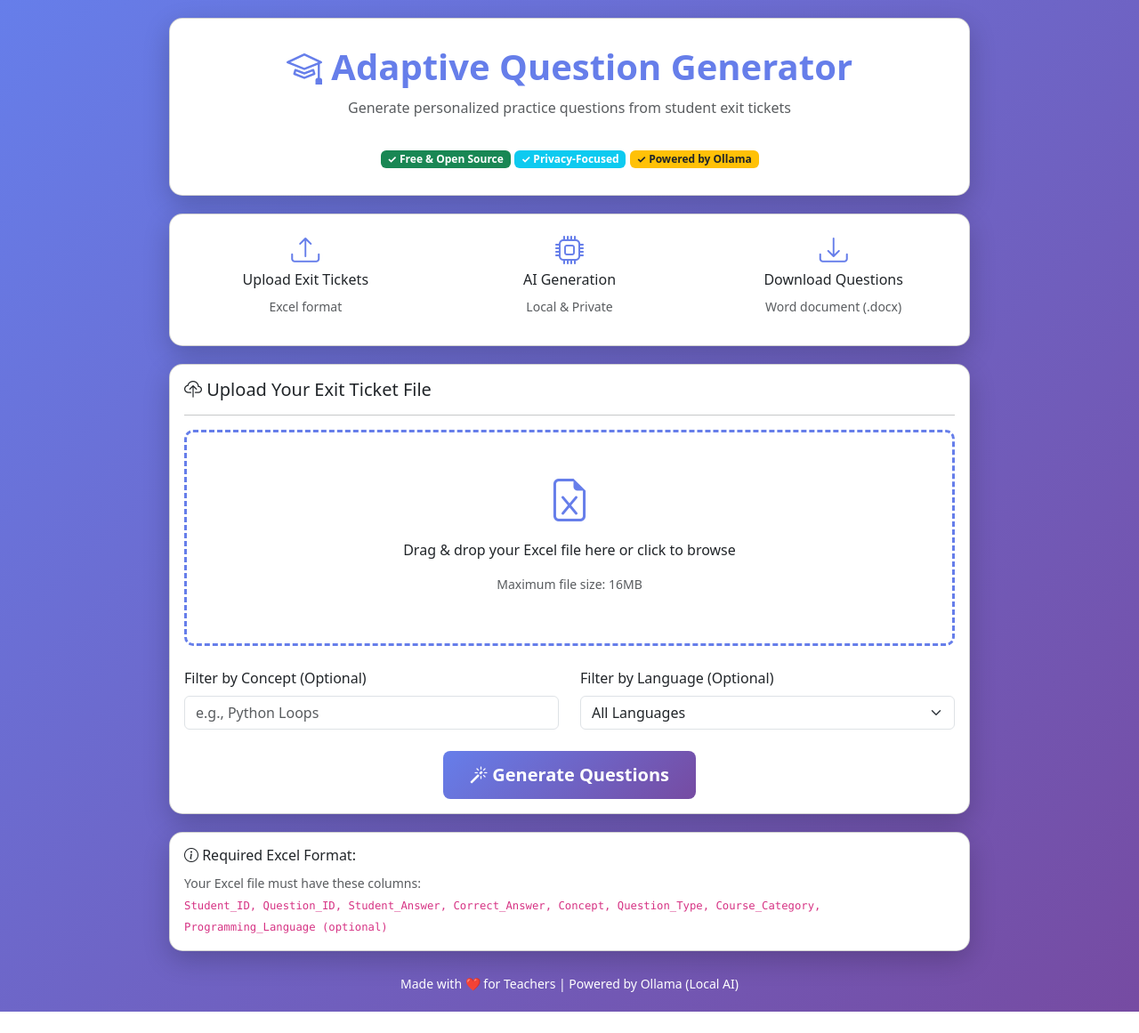
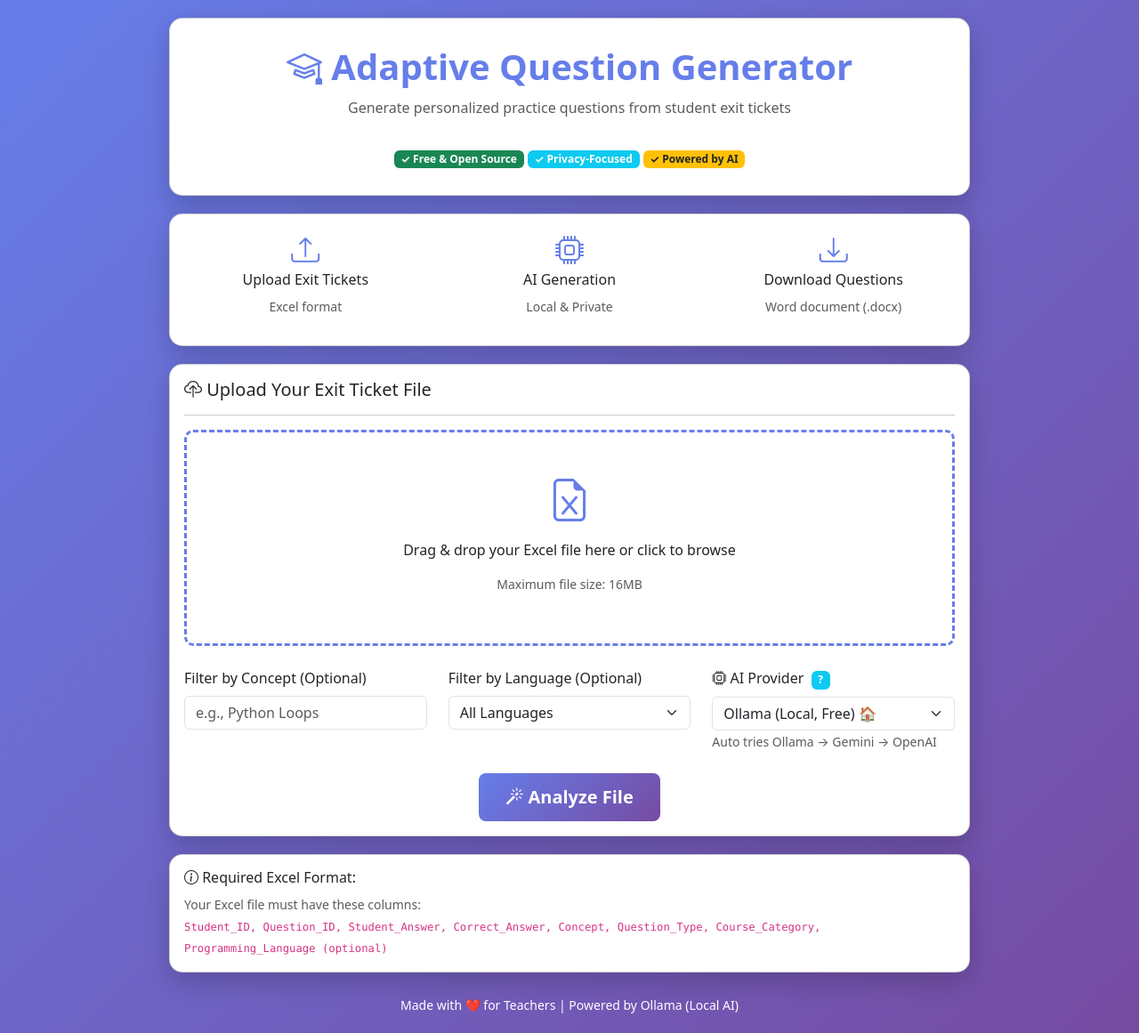
Before and after one commit to Rashpinder1985/CodingTutor, a Flask app: page / in a window 1280 px wide. Shown: the whole page at 89% size. Before the commit the page ends 1137 px from the top, so only its background shows below. Run offline with Flask 3, Linux system fonts and the light colour scheme; some libraries are stand-ins or nearby versions.

Commit message:
Add user-selectable LLM provider option
Features:
- Added dropdown to select AI provider (Ollama, Gemini, OpenAI, Auto)
- Auto mode uses fallback chain: Ollama → Gemini → OpenAI
- Specific provider selection disables fallback
- Dynamic badge shows selected AI provider
- Backend respects user choice and configures LLM accordingly

UI Changes:
- 3-column layout with LLM provider selector
- Helpful tooltips and descriptions
- Real-time badge update on selection

Benefits:
- Users can choose their preferred AI
- Force use of specific provider (e.g., always Gemini)
- Or use smart fallback chain for reliability
- Transparent provider selection

Provider Options:
- Ollama: Local, free, private
- Gemini: Cloud, free tier, fast
- OpenAI: Cloud, paid, most reliable
- Auto: Tries all in order (recommended)

```diff
--- a/app.py
+++ b/app.py
@@ -201,6 +201,7 @@ def generate_concept():
         data = request.get_json()
         session_id = data.get('session_id')
         concept_key = data.get('concept_key')
+        llm_provider = data.get('llm_provider', 'auto')  # Get user's LLM choice
 
         if not session_id or not concept_key:
             return jsonify({'error': 'Missing session_id or concept_key'}), 400
@@ -220,6 +221,25 @@ def generate_concept():
 
         # Load config
         config = load_config()
+
+        # Override LLM provider based on user choice
+        if llm_provider and llm_provider != 'auto':
+            print(f"User selected LLM provider: {llm_provider}")
+            config['llm']['provider'] = llm_provider
+            # Disable fallback if specific provider is chosen
+            config['llm']['fallback_enabled'] = False
+
+            # Set appropriate model for each provider
+            if llm_provider == 'ollama':
+                config['llm']['model'] = 'llama3.2'
+            elif llm_provider == 'gemini':
+                config['llm']['model'] = 'gemini-1.5-flash'
+            elif llm_provider == 'openai':
+                config['llm']['model'] = 'gpt-3.5-turbo'
+        else:
+            print("Using automatic fallback chain: Ollama → Gemini → OpenAI")
+            # Keep fallback enabled for 'auto' mode
+            config['llm']['fallback_enabled'] = True
 
         # Generate questions for ONLY this concept
         single_concept_data = {concept_key: concepts_data[concept_key]}
--- a/templates/index.html
+++ b/templates/index.html
@@ -123,7 +123,7 @@
             <div class="mt-3">
                 <span class="badge bg-success">✓ Free & Open Source</span>
                 <span class="badge bg-info">✓ Privacy-Focused</span>
-                <span class="badge bg-warning text-dark">✓ Powered by Ollama</span>
+                <span class="badge bg-warning text-dark" id="llmBadge">✓ Powered by AI</span>
             </div>
         </div>
 
@@ -169,11 +169,11 @@
                     </div>
 
                     <div class="row mt-4">
-                        <div class="col-md-6">
+                        <div class="col-md-4">
                             <label for="conceptFilter" class="form-label">Filter by Concept (Optional)</label>
                             <input type="text" class="form-control" id="conceptFilter" name="concept_filter" placeholder="e.g., Python Loops">
                         </div>
-                        <div class="col-md-6">
+                        <div class="col-md-4">
                             <label for="languageFilter" class="form-label">Filter by Language (Optional)</label>
                             <select class="form-select" id="languageFilter" name="language_filter">
                                 <option value="all">All Languages</option>
@@ -183,11 +183,24 @@
                                 <option value="javascript">JavaScript</option>
                             </select>
                         </div>
+                        <div class="col-md-4">
+                            <label for="llmProvider" class="form-label">
+                                <i class="bi bi-cpu"></i> AI Provider
+                                <span class="badge bg-info ms-1" title="Choose which AI to use for generation">?</span>
+                            </label>
+                            <select class="form-select" id="llmProvider" name="llm_provider">
+                                <option value="ollama" selected>Ollama (Local, Free) 🏠</option>
+                                <option value="gemini">Gemini (Cloud, Free) ⚡</option>
+                                <option value="openai">OpenAI (Cloud, Paid) 🚀</option>
+                                <option value="auto">Auto (Fallback Chain) 🔄</option>
+                            </select>
+                            <small class="text-muted">Auto tries Ollama → Gemini → OpenAI</small>
+                        </div>
                     </div>
 
                     <div class="text-center mt-4">
                         <button type="submit" class="btn btn-primary btn-lg">
-                            <i class="bi bi-magic"></i> Generate Questions
+                            <i class="bi bi-magic"></i> Analyze File
                         </button>
                     </div>
                 </form>
@@ -260,6 +273,22 @@
 
         let currentSessionId = null;
         let conceptsData = {};
+        let selectedLLMProvider = 'auto'; // Store user's LLM choice
+
+        // Update badge when LLM provider changes
+        document.getElementById('llmProvider').addEventListener('change', function() {
+            const llmBadge = document.getElementById('llmBadge');
+            const provider = this.value;
+
+            const providerNames = {
+                'ollama': '✓ Powered by Ollama (Local)',
+                'gemini': '✓ Powered by Gemini (Cloud)',
+                'openai': '✓ Powered by OpenAI (Cloud)',
+                'auto': '✓ Powered by AI (Auto Fallback)'
+            };
+
+            llmBadge.textContent = providerNames[provider] || '✓ Powered by AI';
+        });
 
         // Click to upload
         uploadZone.addEventListener('click', () => fileInput.click());
@@ -295,6 +324,9 @@
         // Form submission
         uploadForm.addEventListener('submit', async (e) => {
             e.preventDefault();
+
+            // Store the selected LLM provider
+            selectedLLMProvider = document.getElementById('llmProvider').value;
 
             // Show loading
             loadingCard.classList.remove('d-none');
@@ -401,7 +433,8 @@
                     },
                     body: JSON.stringify({
                         session_id: currentSessionId,
-                        concept_key: conceptKey
+                        concept_key: conceptKey,
+                        llm_provider: selectedLLMProvider
                     }),
                     signal: controller.signal
                 });
```
